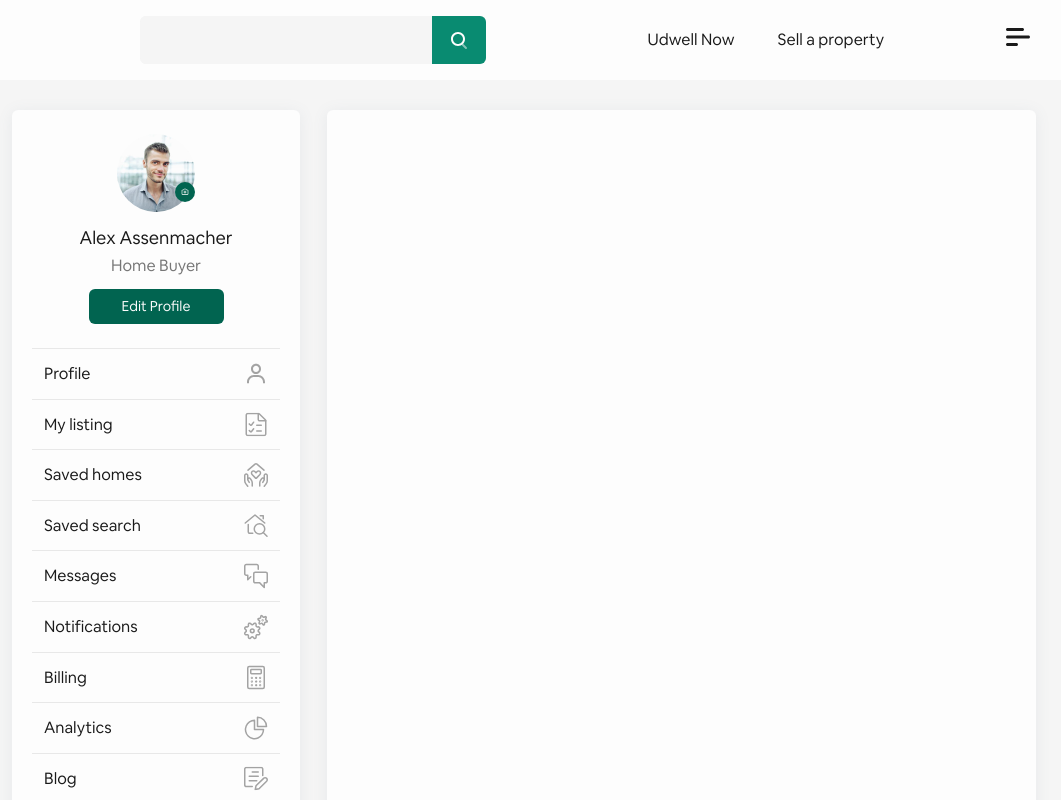
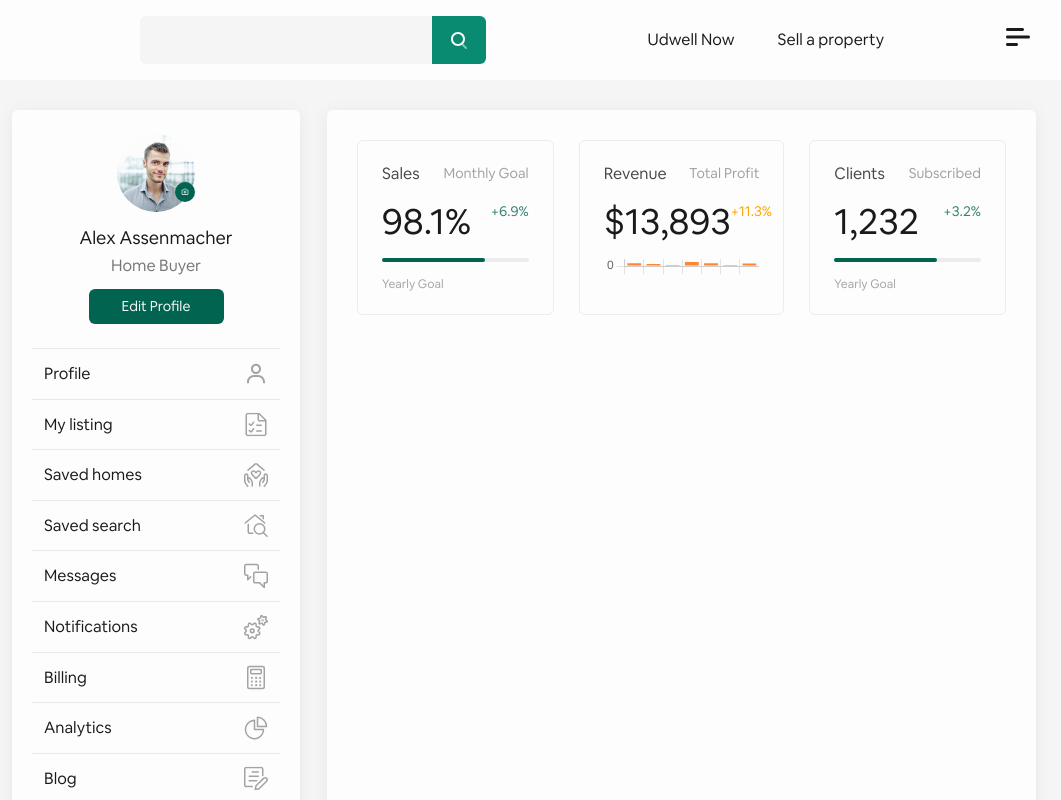
Before and after one commit to abdulmalikgh/front-end-challenge, a React (Create React App) app: page / in a window 1280 px wide. Shown: the top 800 px of the page, without its empty margins (116-1177 px from the left). Built offline with nearby package versions, Linux system fonts and the light colour scheme.

Commit message:
Add top cards

```diff
--- a/package.json
+++ b/package.json
@@ -7,11 +7,13 @@
     "@testing-library/react": "^11.1.0",
     "@testing-library/user-event": "^12.1.10",
     "bootstrap": "^5.1.3",
+    "chart.js": "^3.6.1",
     "node-sass": "^6.0.0",
-    "sass-loader": "^11.1.1",
     "react": "^17.0.2",
+    "react-chartjs-2": "^4.0.0",
     "react-dom": "^17.0.2",
     "react-scripts": "4.0.3",
+    "sass-loader": "^11.1.1",
     "web-vitals": "^1.0.1"
   },
   "scripts": {
--- a/src/assets/scss/app.scss
+++ b/src/assets/scss/app.scss
@@ -143,9 +143,9 @@ main {
       margin: 0px;
       li {
         list-style: none;
-        border-top:1px solid  #E8E8E8;;
-        &:last-of-type{
-            border-bottom:1px solid  #E8E8E8;;
+        border-top: 1px solid #e8e8e8;
+        &:last-of-type {
+          border-bottom: 1px solid #e8e8e8;
         }
         a {
           display: flex;
@@ -157,7 +157,7 @@ main {
           font-size: 16px;
           line-height: 160%;
           color: $text-dark;
-          padding:12px;
+          padding: 12px;
         }
       }
     }
@@ -170,4 +170,96 @@ main {
   border-radius: 6px;
   height: 814px;
   width: calc(100% - 315px);
+  padding: 30px;
+
+  //   TOP CARDS
+  .top_cards {
+    width: 100%;
+    display: flex;
+    column-gap: 25px;
+    .card {
+      height: 175px;
+      border: 1px solid $divider;
+      width: 31.7%;
+      padding: 20px 24px;
+      border-radius: 6px;
+    }
+    .with_progress {
+      .top {
+        display: flex;
+        justify-content: space-between;
+        margin-bottom: 12px;
+        .title {
+          font-family: Airbnb Cereal App;
+          font-style: normal;
+          font-weight: normal;
+          font-size: 16px;
+          line-height: 160%;
+          color: $text-color;
+        }
+        .description {
+          font-family: Airbnb Cereal App;
+          font-style: normal;
+          font-weight: normal;
+          font-size: 14px;
+          line-height: 180%;
+          text-align: right;
+          color: #9ea0a5;
+        }
+      }
+      .percentage {
+        display: flex;
+        justify-content: space-between;
+        margin-bottom: 14px;
+        .bigger {
+          font-family: Airbnb Cereal App;
+          font-style: normal;
+          font-weight: normal;
+          font-size: 36px;
+          line-height: 127%;
+          color: $text-dark;
+        }
+        .smaller {
+          font-family: Airbnb Cereal App;
+          font-style: normal;
+          font-weight: normal;
+          font-size: 14px;
+          line-height: 180%;
+          text-align: right;
+          color: #348373;
+        }
+      }
+      .yearly-goal {
+        margin-top: 14px;
+        p {
+          font-family: Airbnb Cereal App;
+          font-style: normal;
+          font-weight: normal;
+          font-size: 12px;
+          line-height: 140%;
+          color: #a3a3a3;
+        }
+      }
+      .progress {
+        width: 100%;
+        background: $divider;
+        border-radius: 2px;
+        height: 4px;
+        .progress_inner {
+          background: $button-bg !important;
+          width: 70%;
+          height: 4px;
+          border-radius: 2px;
+        }
+      }
+    }
+    .revenue {
+        .graph{
+        }
+      .percentage {
+        margin-bottom: 5px;
+       .smaller{ color: orange;}
+      }
+    }
+  }
 }
--- a/src/assets/scss/color.scss
+++ b/src/assets/scss/color.scss
@@ -7,3 +7,5 @@ $button-bg: #016450;
 $page-bg: #f5f5f5;
 $white:#fff;
 $blue: #226ec7;
+$divider: #EAECEE;
+$orange: #ff8433;
--- a/src/components/main.js
+++ b/src/components/main.js
@@ -1,9 +1,9 @@
-import React from 'react'
+import TopCards from "./main_sections/TopCards"
 
 export default function main() {
     return (
         <div className="main">
-
+            <TopCards />
         </div>
     )
 }
--- /dev/null
+++ b/src/components/main_sections/RevenueChart.js
@@ -0,0 +1,47 @@
+import React from 'react'
+import {
+    Chart as ChartJS,
+    CategoryScale,
+    LinearScale,
+    BarElement,
+    Title,
+    Tooltip,
+    Legend,
+  } from 'chart.js';
+  import { Bar } from 'react-chartjs-2';
+  ChartJS.register(
+    CategoryScale,
+    LinearScale,
+    BarElement,
+    Title,
+    Tooltip,
+    Legend
+  );
+  const labels = ['', '', '', '', '', '', ''];
+  export const options = {
+    // responsive: true,
+    scaleShowVerticalLines: false,
+    plugins: {
+        scaleShowVerticalLines: false,
+        legend: {
+            position:false,
+        },
+    },
+  };
+  export const data = {
+    labels,
+    datasets: [
+      {
+        label: 'Dataset 1',
+        data: [21,15,8,29,21,8,19],
+        backgroundColor: '#ff8433',
+      },
+    ],
+  };
+export default function RevenueChart() {
+    return (
+        <div className="graph">
+            <Bar strokeWidth='0' width="100%" height="22px" options={options} data={data} />
+        </div>
+    )
+}
--- /dev/null
+++ b/src/components/main_sections/TopCards.js
@@ -0,0 +1,55 @@
+import React from 'react'
+import RevenueChart from './RevenueChart'
+export default function TopCards() {
+    return (
+        <div className="top_cards">
+            <div className="card with_progress">
+                <div className="top">
+                    <p className="title">Sales</p>
+                    <p className="description">Monthly Goal</p>
+                </div>
+                <div className="percentage">
+                    <p className="bigger">98.1%</p>
+                    <p className="smaller">+6.9%</p>
+                </div>
+                <div className="progress">
+                    <div className="progress_inner">
+
+                    </div>
+                </div>
+                <div className="yearly-goal">
+                    <p className="bigger">Yearly Goal</p>
+                </div>
+            </div>
+            <div className="card with_progress revenue">
+                <div className="top">
+                    <p className="title">Revenue</p>
+                    <p className="description">Total Profit</p>
+                </div>
+                <div className="percentage">
+                    <p className="bigger">$13,893</p>
+                    <p className="smaller">+11.3%</p>
+                </div>
+                <RevenueChart />
+            </div>
+            <div className="card with_progress">
+                <div className="top">
+                    <p className="title">Clients</p>
+                    <p className="description">Subscribed</p>
+                </div>
+                <div className="percentage">
+                    <p className="bigger">1,232</p>
+                    <p className="smaller">+3.2%</p>
+                </div>
+                <div className="progress">
+                   <div className="progress_inner">
+
+                   </div>
+                </div>
+                <div className="yearly-goal">
+                    <p className="">Yearly Goal</p>
+                </div>
+            </div>
+        </div>
+    )
+}
```
Also changed, not shown: src/assets/scss/main.scss (deleted), 1 other file (tests, documents, lock files or other folders).
